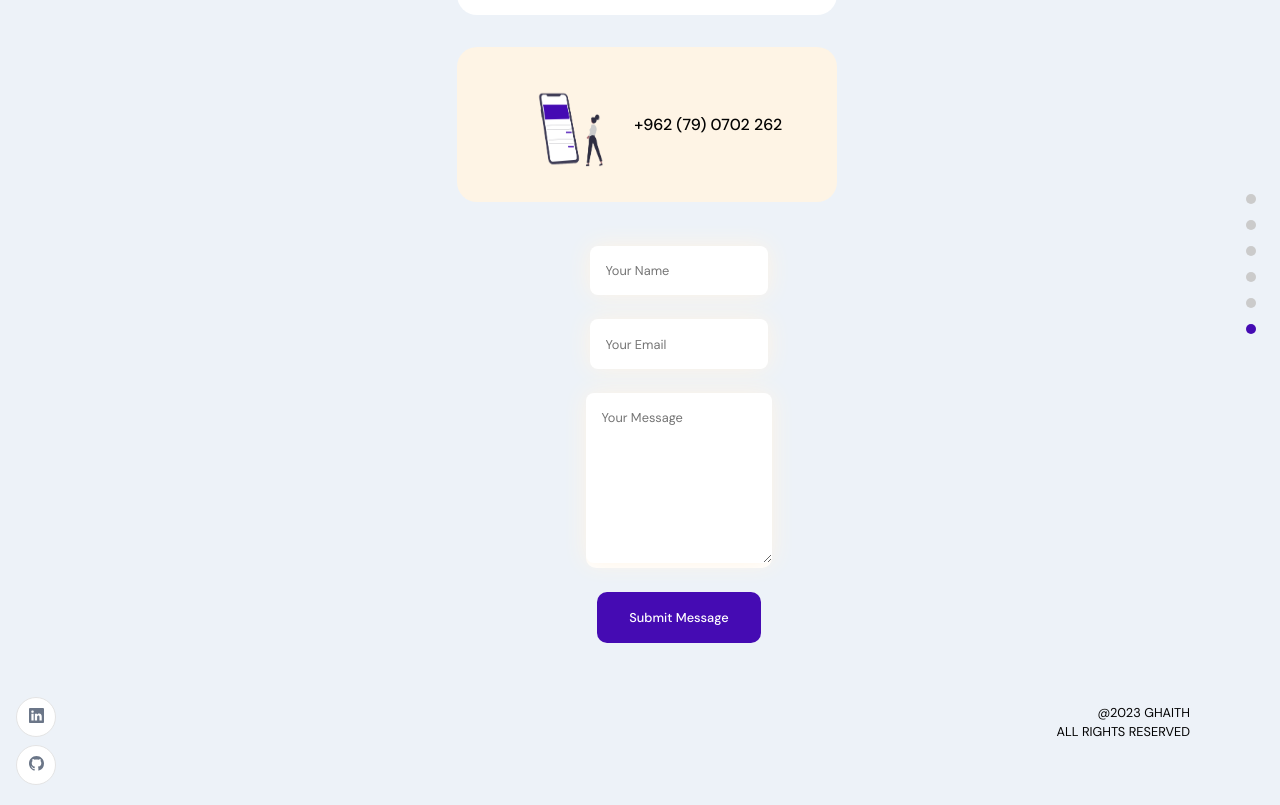
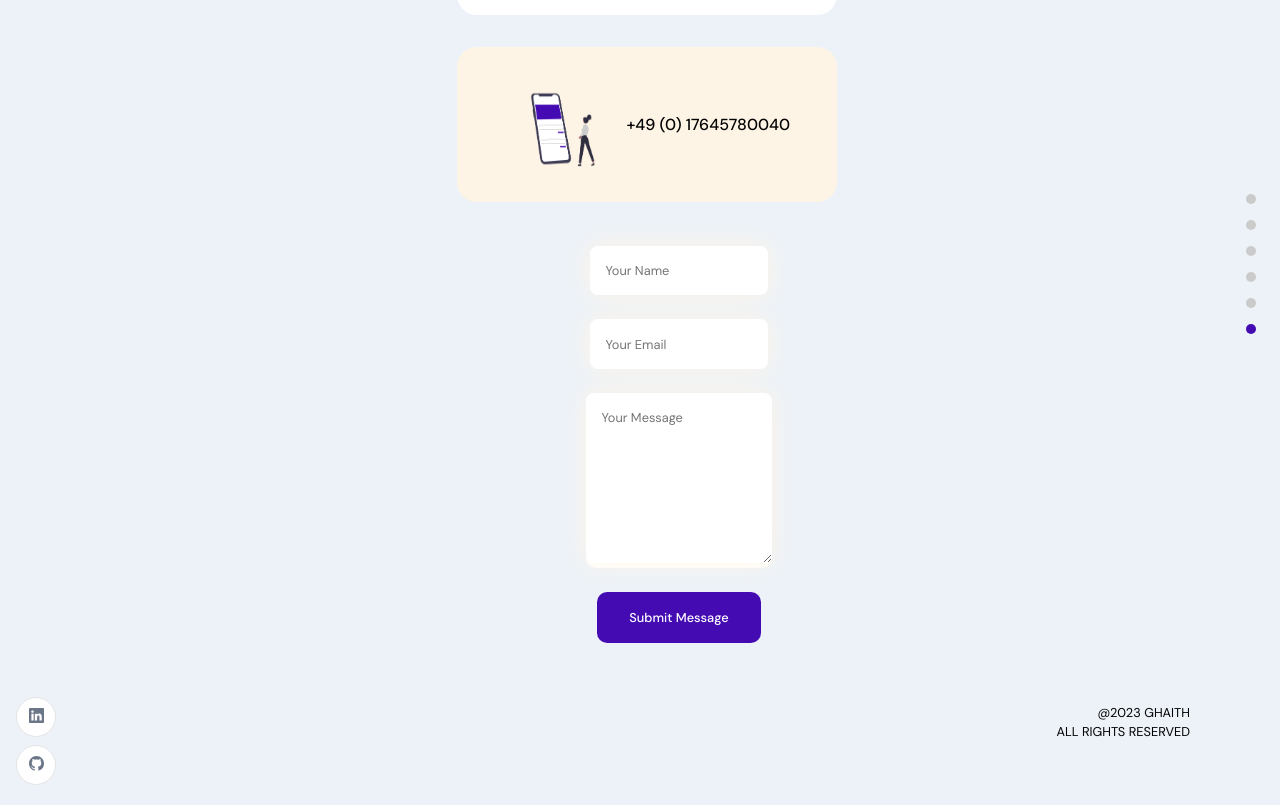
Before and after one commit to ghaithAlMasri/portfolioGhaith, a React (Create React App) app: page / in a window 1280 px wide. Shown: the part 3477-4282 px from the top of the page. Built offline with nearby package versions, Linux system fonts and the light colour scheme; no server answers.

Commit message:
fixed phone number

```diff
--- a/src/container/Footer/Footer.jsx
+++ b/src/container/Footer/Footer.jsx
@@ -52,7 +52,7 @@ const Footer = () => {
         </div>
         <div className="app__footer-card">
           <img src={images.mobile} alt="mobile" />
-          <a href="tel:00962790702262">+962 (79) 0702 262</a>
+          <a href="tel:004917645780040">+49 (0) 17645780040</a>
         </div>
       </div>
 
```
